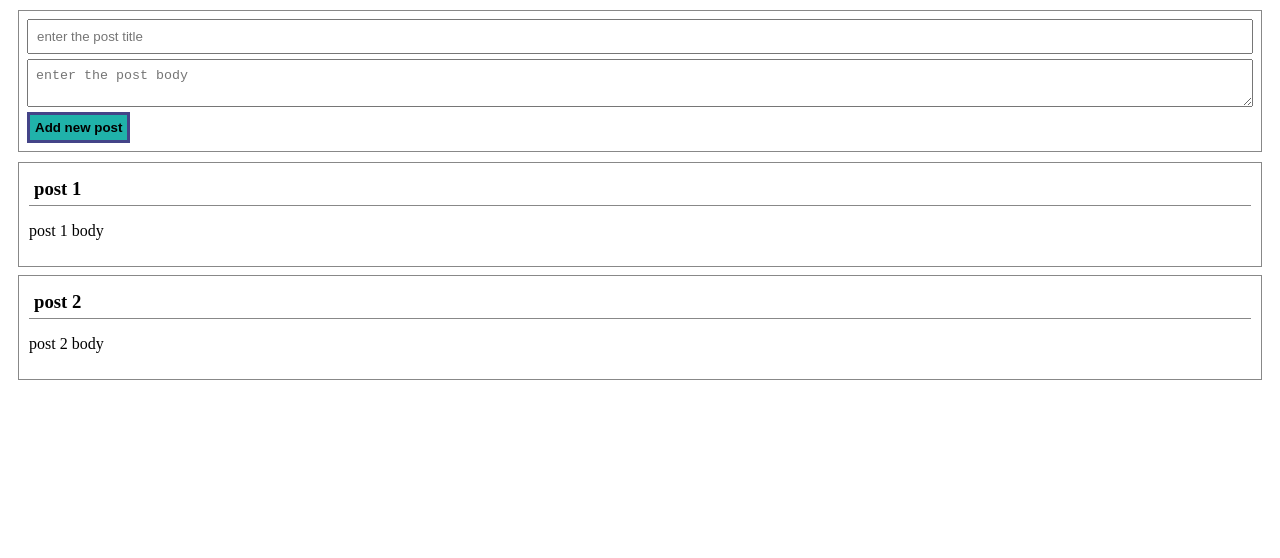
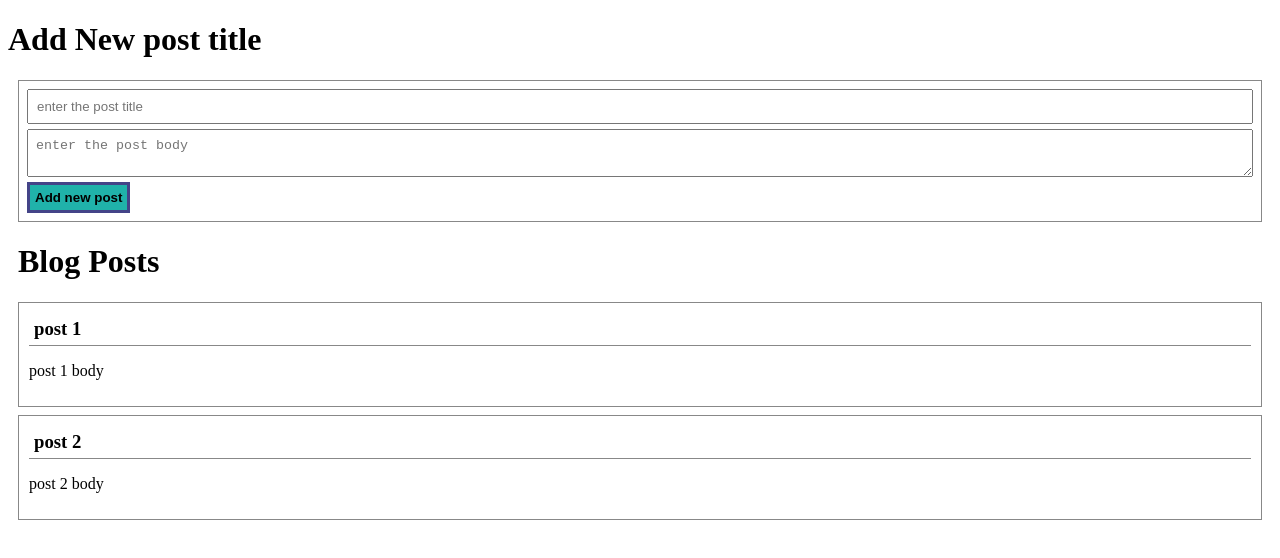
Before and after one commit to Masoume-vesali1993/practice-react, a React (Create React App) app: page / in a window 1280 px wide. Shown: the top 558 px of the page. Built offline with nearby package versions, Linux system fonts and the light colour scheme.

Commit message:
show
new post and blag post

```diff
--- a/src/App.js
+++ b/src/App.js
@@ -13,19 +13,26 @@ class App extends Component {
   titleInput = null;
   bodyInput = null;
 
-  addNewPost= () =>{
-    let post = {
-      id: this.state.posts[this.state.posts.length -1].id +1,
-      title : this.titleInput.value,
-      body : this.bodyInput.value,
-    }
-    console.log(post);
+  addNewPost= () => {
+    this.setState((oldState, props) => (
+        {
+        ...oldState,
+        posts: [
+          ...oldState.posts,
+        {
+          id: oldState.posts[oldState.posts.length -1].id +1,
+          title : this.titleInput.value,
+          body : this.bodyInput.value,
+        }
+       ]
+      }
+    ));
   }
 
   render(){
     return (
       <div>
-
+        <h1>Add New post title</h1>
         <div className="new-post">
           <input placeholder="enter the post title" ref={el => this.titleInput = el} />
           <textarea placeholder="enter the post body" ref={el => this.bodyInput = el}/>
@@ -34,6 +41,7 @@ class App extends Component {
         </div>
 
         <div className="blog">
+          <h1>Blog Posts</h1>
           {this.state.posts.map(post => (
             <div key={post.id} className="post">
               <h3>{post.title}</h3>
```
